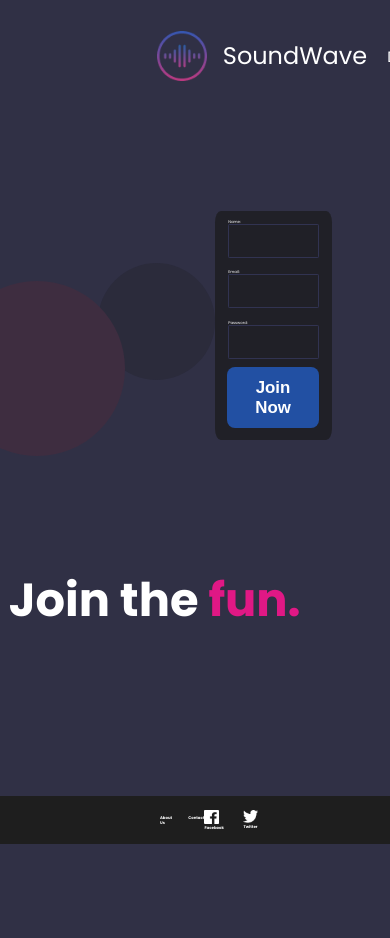
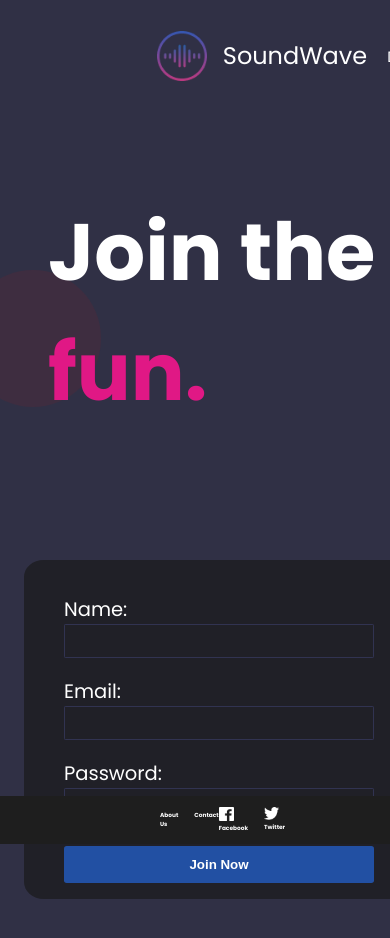
Before and after one commit to EqualWaveStudio/soundwave, a React (Create React App) app: page /join in a window 390 px wide. Shown: the top 938 px of the page. After the commit the page ends 899 px from the top, so only its background shows below. Built offline with nearby package versions, Linux system fonts and the light colour scheme.

Commit message:
responsive footer y join

```diff
--- a/src/App.css
+++ b/src/App.css
@@ -24,3 +24,11 @@ body {
   -webkit-font-smoothing: antialiased;
   -moz-osx-font-smoothing: grayscale;
 }
+
+
+@media only screen and (max-width: 600px) {
+  body{
+    width: 100%;
+    height: 100%;
+}
+}
--- a/src/Components/Footer.css
+++ b/src/Components/Footer.css
@@ -3,7 +3,7 @@
   height: 5%;
   position: fixed;
   bottom: 0;
-  font-size: 1vw;
+  font-size: 1.5vw;
   background-color: #1E1E1E;
   display: flex;
   align-items: center;
@@ -26,6 +26,7 @@
   color: white;
   text-decoration: none;
   font-weight: bold;
+
 }
 
 .hover-t-buttons:hover, .rs-button:hover {
@@ -52,3 +53,11 @@
 
 
 }
+
+
+@media only screen and (max-width: 600px) {
+  footer{
+    justify-content: space-between;
+    padding: 1rem;
+  }
+}
--- a/src/Components/FormValidation.css
+++ b/src/Components/FormValidation.css
@@ -1,56 +1,38 @@
-
 .container {
-    width: 30%;
-    padding-bottom: 3%;
+    width: 35%;
+    height: auto;
     background-color: var(--dark-purple);
-    position: absolute;
-    top: 25%;
-    left: 55%;
     border-radius: 5%;
     font-size: 1vw;
-    align-items: center;
+    gap: 1rem;
+    padding: 1rem 2.5rem;
+  }
+
+  .container div{
+    margin-top: 1.2rem;
 
   }
 
-  .form-control .label-text {
-    text-align: left;
+  .button {
+    width: 100%;
+    border-radius: 0.7vw;
+    background-color: var(--blue-btn);
+    color: white;
+    padding: 1.3vh;
+    margin-top: 1.5rem;
+    border: none;
+    font-weight: bold;
+    cursor: pointer;
   }
 
 
   .button:hover {
     background-color: var(--pink-dark);
-
   }
 
-
-  .container div{
-    justify-content: left;
-    align-items: left;
-    flex-direction: column;
-    border-radius: 10px;
-    padding: 1vw;
-    margin-bottom: 1vw;
-    margin-top: 1vw;
-    margin-left: 2.5vw;
-    margin-right: 2.1vw;
+  small {
+    color: var(--pink-dark);
   }
-
-  .text {
-    width: 50vw;
-    margin-bottom: 35rem;
-    padding: 0 5rem;
-    color: white;
-    z-index: 1;
-  }
-
-  .formText {
-    color: #E01885;
-  }
-
-
-
-
-
 
     .transparent-input {
       background-color: transparent;
@@ -64,18 +46,21 @@
     }
 
 
-  .button {
-    width: 78%;
-    background-color: var(--blue-btn);
-    color: white;
-    padding: 1.3vh;
-    margin-top: .5rem;
-    border-radius: 0.5rem;
-    border: none;
-    font-weight: bold;
-    cursor: pointer;
-    font-size: 2vh;
+    @media only screen and (min-width: 601px) and (max-width: 991px){
+      .container {
+        width: 50%;
+        height: 60%;
+        font-size: 3vw;
+      }
+      }
 
-    display: block;
-    margin: auto;
-  }
+
+      @media only screen and (max-width: 600px) {
+        .container {
+          width: 100%;
+          height: 100%;
+          margin-top: 8rem;
+          margin-left: 3rem;
+          font-size: 5vw;
+         }
+      }
--- a/src/Join/MainJoin.css
+++ b/src/Join/MainJoin.css
@@ -1,20 +1,21 @@
-.content{
-  width: 100%;
-  height: 100%;
-  position: absolute;
+.main-join{
+  position: relative;
+  width: 100vw;
+  height: 72vh;
   display: flex;
   justify-content: space-evenly;
-  align-items: flex-end;
+  align-items: center;
   overflow: hidden;
+
+
 }
+
 
 h2 {
   font-weight: bold;
   font-size: 2.9rem;
-  position: absolute;
-  margin-top: 20vh;
-  margin-left: -20vh;
   color: white;
+
   }
 
   .pink-text {
@@ -22,28 +23,62 @@ h2 {
   }
 
   .pink-circle{
+    width: 35%;
+    padding-bottom: 35%;
       background-color: var(--dark-pink);
       border-radius: 50%;
       position: absolute;
-      top: 20%;
-      left: -13%;
+      top: 32%;
+      left: -9%;
       opacity: 1;
-      width: 45%;
-      padding-bottom: 45%;
+      z-index: -5;
   }
 
   .purple-circle{
-      background-color: var(--dark-purple);
-      border-radius: 50%;
-      position:absolute;
-      bottom: 55%;
-      left: 25%;
-      opacity: 0.3;
-      width: 30%;
-      padding-bottom: 30%;
-      z-index: -2;
+    width: 30%;
+    padding-bottom: 30%;
+    background-color: var(--dark-purple);
+    border-radius: 50%;
+    position:absolute;
+    top: -30%;
+    left: 12%;
+    opacity: 0.3;
+    z-index: -2;
   }
 
-    small {
-      color: var(--pink-dark);
+
+  @media only screen and (min-width: 601px) and (max-width: 991px){
+    .main-join{
+      width: 100%;
+      height: 100%;
+     flex-direction: column;
+     align-items: left;
     }
+
+    h2 {
+      font-weight: bold;
+      font-size: 4rem;
+      color: white;
+
+      }
+  }
+
+
+  @media only screen and (max-width: 600px) {
+    .main-join{
+      width: 100%;
+      height: 100%;
+      justify-content: space-between;
+      flex-direction: column;
+      align-items: left;
+     }
+
+     h2 {
+      margin-top: 5rem;
+      margin-left: 3rem;
+      font-weight: bold;
+      font-size: 5rem;
+      color: white;
+
+      }
+  }
--- a/src/Join/MainJoin.jsx
+++ b/src/Join/MainJoin.jsx
@@ -9,7 +9,7 @@ import Footer from '../Components/Footer';
 const MainJoin = () => {
     return(
       <>
-          <main>
+          <main className='main-join'>
 
               <div className="content">
 
@@ -18,18 +18,13 @@ const MainJoin = () => {
                 Join the<span className="pink-text"> fun.</span>
                 </h2>
                  </div>
-
-                <div className='pink-circle'></div>
-
-
-              </div>
-              <div className='purple-circle'></div>
-              <div>
-             <Form />
               </div>
 
 
+              <Form />
           </main>
+          <div className='pink-circle'></div>
+          <div className='purple-circle'></div>
 
 <Footer />
 </>
```
Also changed, not shown: src/Join/FormValidation.jsx (added, +66 -0 lines).
